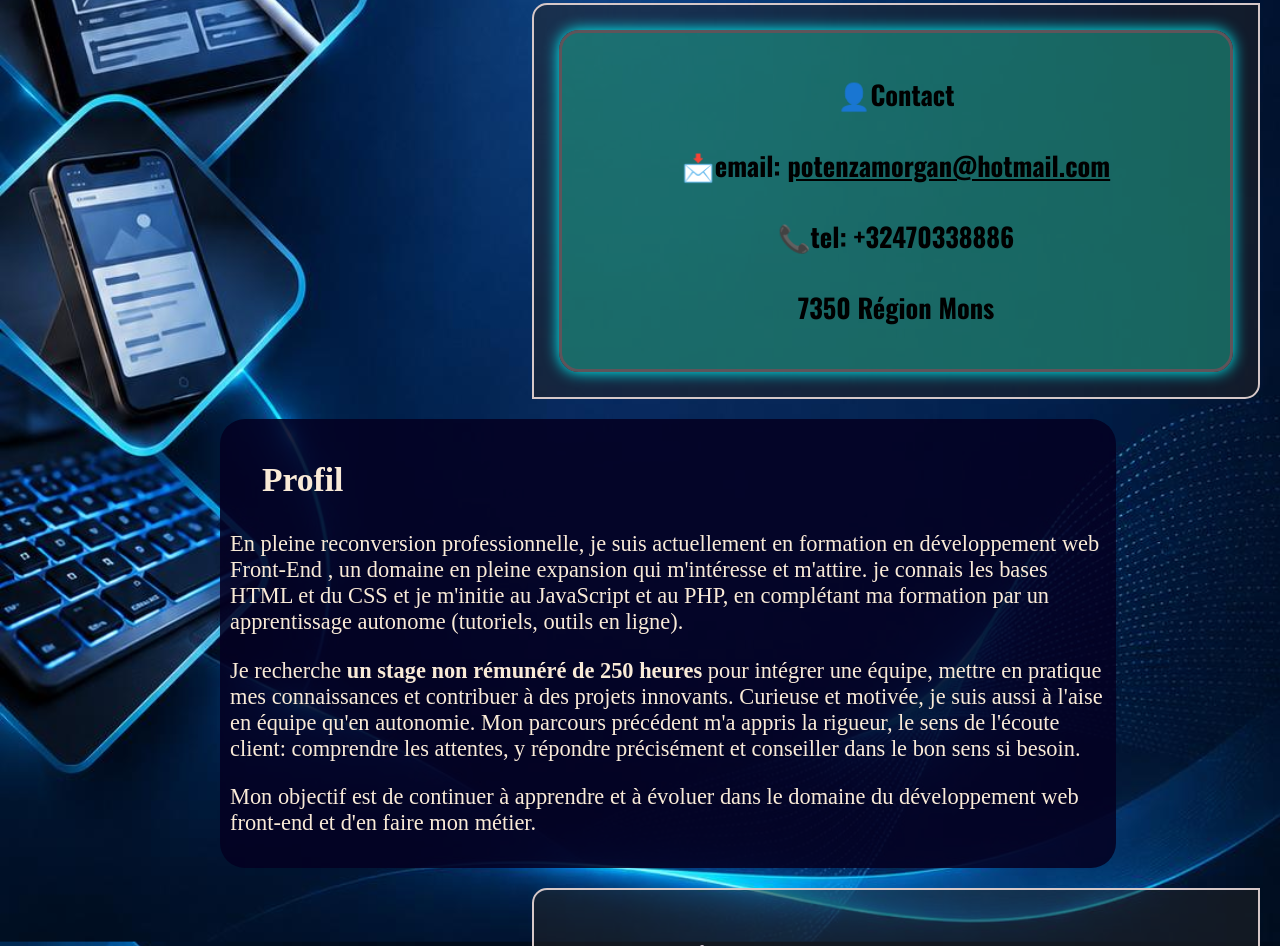
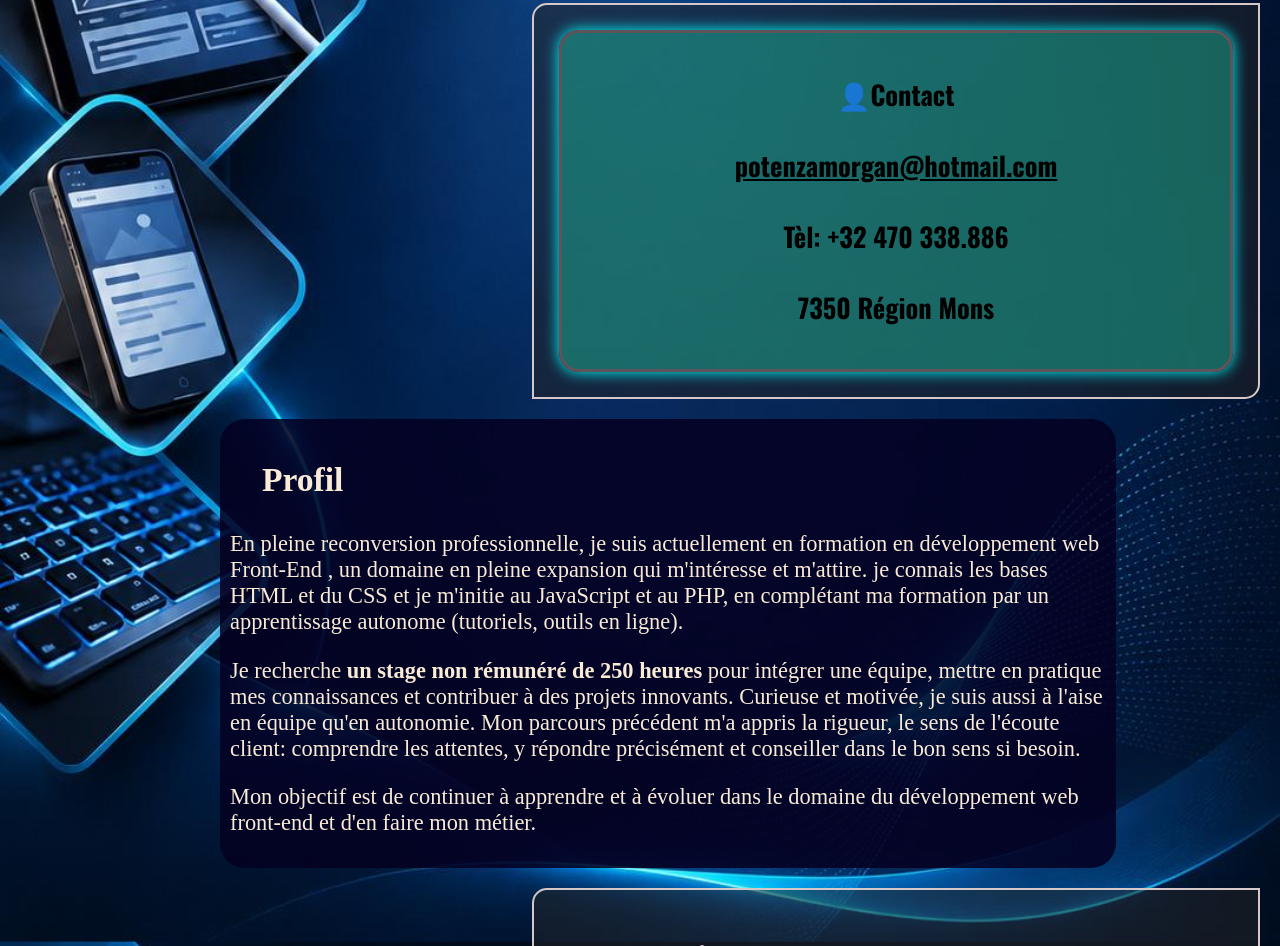
Before and after one commit to monidev9683/cvdev, a plain HTML site: page index.html in a window 1280 px wide. Shown: the part 765-1711 px from the top of the page. Drawn offline with nearby package versions, Linux system fonts and the light colour scheme; a web font is replaced by a local one.

Commit message:
Fix HTML structure and update contact details

```diff
--- a/index.html
+++ b/index.html
@@ -19,11 +19,11 @@
           <div id="donnees">
             <h2>👤Contact</h2>
             <h2>
-              📩email:
+
               <a href="mailto:potenzamorgan@hotmail.com"
                 >potenzamorgan@hotmail.com</a>
             </h2>
-         <h2>📞tel: +32470338886</h2>
+         <h2>Tèl: +32 470 338.886</h2>
          <h2> 7350 Région Mons</h2>
 
           </div>
```
